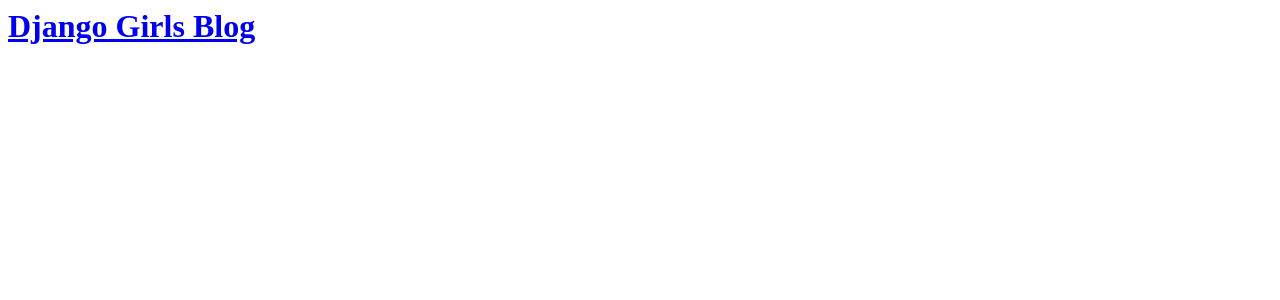
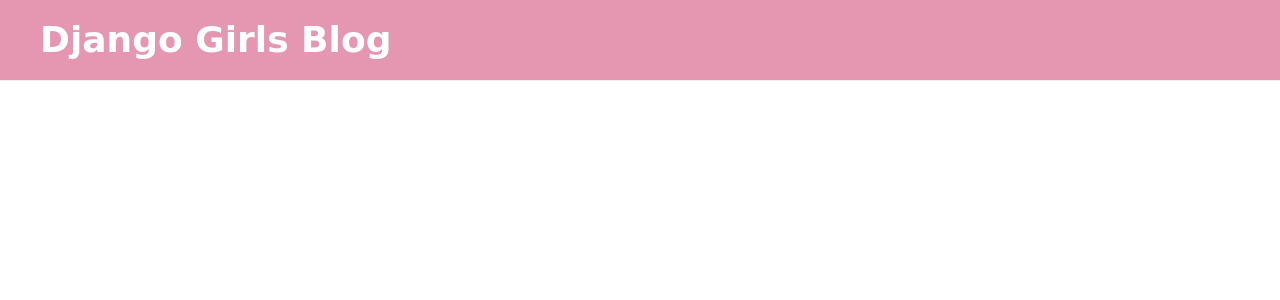
Before and after one commit to RilaKorila/my-first-blog, a Django app: page / in a window 1280 px wide. Shown: the top 300 px of the page. Run offline with Django 3.2, Linux system fonts and the light colour scheme; data that the repository does not hold is empty; some libraries are stand-ins or nearby versions.

Commit message:
add template

```diff
--- /dev/null
+++ b/blog/static/css/blog.css
@@ -0,0 +1,72 @@
+/* body{
+    padding: 20px;
+}
+
+p{
+    color: #666;
+    padding-left: 30px;
+}
+
+h1{
+    padding-bottom: 16px;
+    border-bottom: #333 solid 1px;
+    color: #4c6cb3;
+}
+
+h2{
+    margin-top: 40px;
+} */
+
+.page-header {
+    background-color:#e597b2;
+    margin-top: 0;
+    padding: 20px 20px 20px 40px;
+}
+
+
+.page-header a{
+    font-weight: bold;
+    color: #ffffff;
+}
+
+.page-header h1, .page-header h1 a, .page-header h1 a:visited, .page-header h1 a:active {
+    color: #ffffff;
+    font-size: 36pt;
+    text-decoration: none;
+}
+
+.content {
+    margin-left: 40px;
+}
+
+h1, h2, h3, h4 {
+    font-family: 'Lobster', cursive;
+}
+
+.date {
+    color: #828282;
+}
+
+.save {
+    float: right;
+}
+
+.post-form textarea, .post-form input {
+    width: 100%;
+}
+
+.top-menu, .top-menu:hover, .top-menu:visited {
+    color: #ffffff;
+    float: right;
+    font-size: 26pt;
+    margin-right: 20px;
+}
+
+.post {
+    margin-bottom: 70px;
+    /* border-bottom: 1px solid #333; */
+}
+
+.post h2 a, .post h2 a:visited {
+    color: #000000;
+}
--- a/blog/templates/blog/post_list.html
+++ b/blog/templates/blog/post_list.html
@@ -1,17 +1,30 @@
+{% load static %}
 <html>
     <head>
         <title>Django Girls blog</title>
+        <link rel="stylesheet" href="//maxcdn.bootstrapcdn.com/bootstrap/3.2.0/css/bootstrap.min.css">
+        <link rel="stylesheet" href="//maxcdn.bootstrapcdn.com/bootstrap/3.2.0/css/bootstrap-theme.min.css">
+        <link rel="stylesheet" href="{% static 'css/blog.css' %}">
     </head>
     <body>
         <div>
-            <h1><a href="/">Django Girls Blog</a></h1>
+            <h1 class="page-header"><a href="/">Django Girls Blog</a></h1>
 
-            {% for post in posts %}
-            <div>
-                <h2><a href="">{{post.title}}</a></h2>
-                <p>{{post.text|linebreaksbr}}</p>
-                <p>Published Date: {{post.published_date}}</p>
+            <div class="content container">
+                <div class="row">
+                    <div class="col-md-8">
+
+                        {% for post in posts %}
+                        <div class="post">
+                            <h2><a href="">{{ post.title }}</a></h2>
+                            <p>{{ post.text|linebreaksbr }}</p>
+                            <div class="date">
+                                <p>published: {{ post.published_date }}</p>
+                            </div>
+                        </div>
+                        {% endfor %}
+                    </div>
+                </div>
             </div>
-            {% endfor %}
     </body>
 </html>
```
Also changed, not shown: blog/templates/blog/base.html (added).
